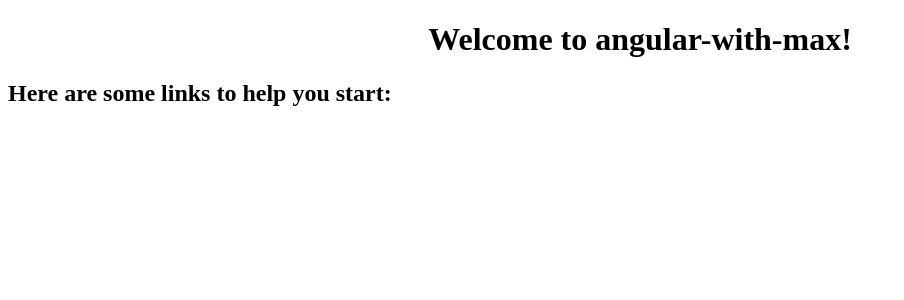
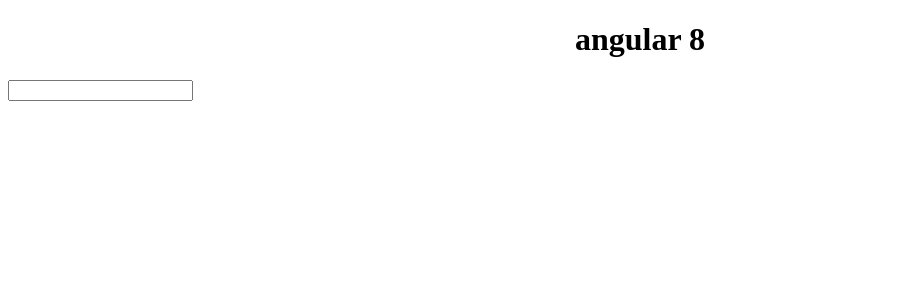
Before and after one commit to gem007bd/angular-udemy-max, an Angular app: page / in a window 1280 px wide. Shown: the top 300 px of the page, without its empty margins (0-904 px from the left). Built offline with nearby package versions, Linux system fonts and the light colour scheme.

Commit message:
clean and change the logo

```diff
--- a/src/app/app.component.html
+++ b/src/app/app.component.html
@@ -1,9 +1,6 @@
-<!--The content below is only a placeholder and can be replaced.-->
 <div style="text-align:center">
-  <h1>
-    Welcome to {{ title }}!
-  </h1>
+  <h1>{{ title }}</h1>
 </div>
-<h2>Here are some links to help you start: </h2>
-
+<input type="text" [(ngModel)]='name'>
+<div>{{ name }}</div>
 <router-outlet></router-outlet>
--- a/src/app/app.component.ts
+++ b/src/app/app.component.ts
@@ -6,5 +6,5 @@ import { Component } from '@angular/core';
   styleUrls: ['./app.component.css']
 })
 export class AppComponent {
-  title = 'angular-with-max';
+  title = 'angular 8';
 }
--- a/src/app/app.module.ts
+++ b/src/app/app.module.ts
@@ -1,5 +1,6 @@
 import { BrowserModule } from '@angular/platform-browser';
 import { NgModule } from '@angular/core';
+import { FormsModule } from '@angular/forms';
 
 import { AppRoutingModule } from './app-routing.module';
 import { AppComponent } from './app.component';
@@ -10,7 +11,8 @@ import { AppComponent } from './app.component';
   ],
   imports: [
     BrowserModule,
-    AppRoutingModule
+    AppRoutingModule,
+    FormsModule
   ],
   providers: [],
   bootstrap: [AppComponent]
--- a/src/index.html
+++ b/src/index.html
@@ -2,11 +2,11 @@
 <html lang="en">
 <head>
   <meta charset="utf-8">
-  <title>AngularWithMax</title>
+  <title>ev</title>
   <base href="/">
 
   <meta name="viewport" content="width=device-width, initial-scale=1">
-  <link rel="icon" type="image/x-icon" href="favicon.ico">
+  <!-- <link rel="icon" type="image/x-icon" href="favicon.ico"> -->
 </head>
 <body>
   <app-root></app-root>
```
Also changed, not shown: angular.json (line endings or trailing spaces), 1 other file (tests, documents, lock files or other folders).
